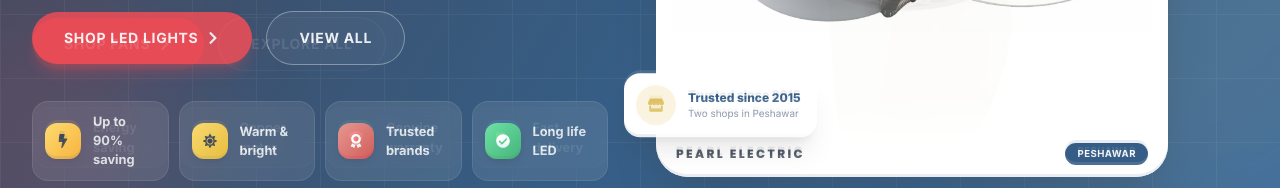
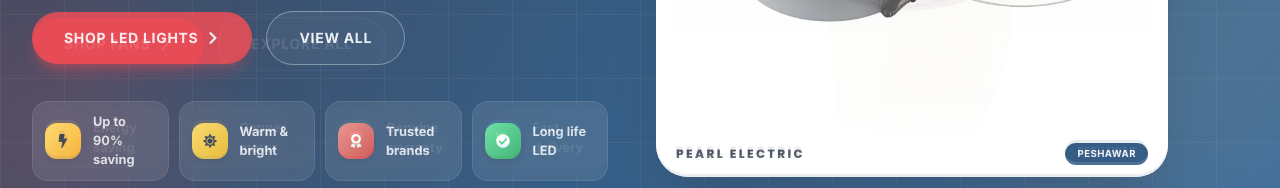
Before and after one commit to ceoRespak/new-pes-royal, a Next.js app: page / in a window 1280 px wide. Shown: the part 434-622 px from the top of the page. Built offline with nearby package versions, Linux system fonts and the light colour scheme; no server answers.

Commit message:
Remove floating 'Trusted since 2015' tag from hero slider image

```diff
--- a/src/components/home/HeroSlider.tsx
+++ b/src/components/home/HeroSlider.tsx
@@ -213,28 +213,6 @@ export default function HeroSlider({
                         </span>
                       </div>
                     </div>
-
-                    {/* floating trusted-shop card (desktop only) */}
-                    <motion.div
-                      animate={{ y: [0, -8, 0] }}
-                      transition={{
-                        duration: 4.5,
-                        repeat: Infinity,
-                        ease: "easeInOut",
-                        delay: 0.4,
-                      }}
-                      className="absolute -left-8 bottom-8 hidden items-center gap-3 rounded-2xl bg-white p-3 pr-4 text-primary shadow-xl lg:flex"
-                    >
-                      <span className="flex h-10 w-10 items-center justify-center rounded-full bg-accent/20 text-accent">
-                        <FaStore />
-                      </span>
-                      <div>
-                        <p className="text-xs font-extrabold">Trusted since 2015</p>
-                        <p className="text-[0.62rem] text-slate-500">
-                          Two shops in Peshawar
-                        </p>
-                      </div>
-                    </motion.div>
                   </div>
                 </motion.div>
               </div>
```
